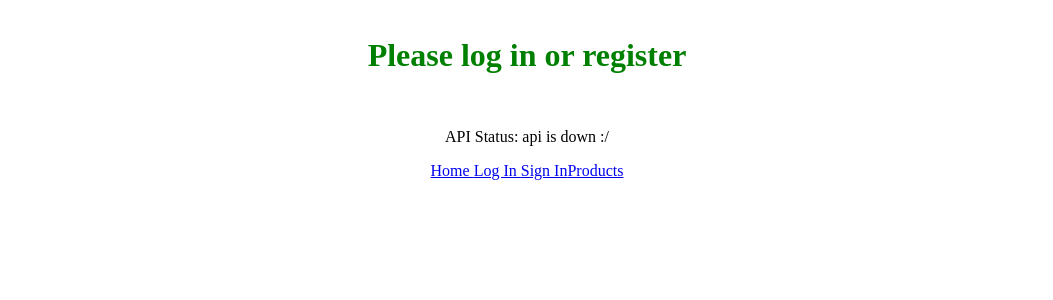
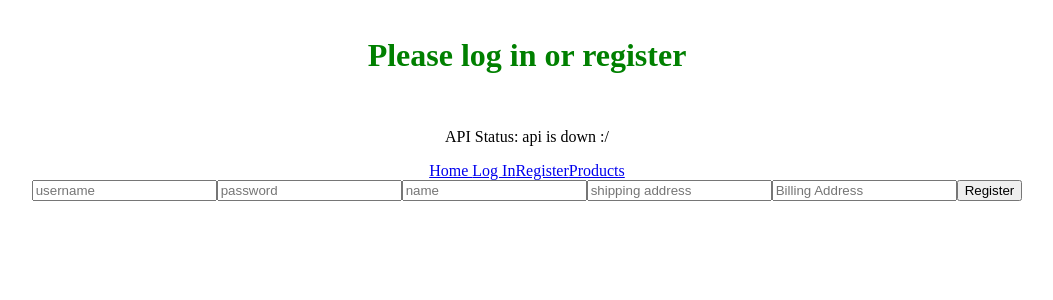
Before and after one commit to timDeHof/PawnShop-Galaxyv2.0, a React (Create React App) app: page /register in a window 1280 px wide. Shown: the top 300 px of the page, without its empty margins (113-1166 px from the left). Built offline with nearby package versions, Linux system fonts and the light colour scheme; no server answers.

Commit message:
Connect Register form to axios request

```diff
--- a/src/axios-services/users.js
+++ b/src/axios-services/users.js
@@ -32,3 +32,14 @@ export async function loginUser(username, password) {
   });
   return data;
 }
+
+export async function registerUser(username, password, name, shippingAddress, billingAddress) {
+  const { data } = await axios.post("/api/users/register", {
+    username,
+    password,
+    name,
+    shippingAddress,
+    billingAddress
+  })
+  return data
+}
--- a/src/components/App.js
+++ b/src/components/App.js
@@ -9,7 +9,7 @@ import { getAPIHealth } from "../axios-services";
 import "../style/App.css";
 import Login from "./Login";
 import Navbar from "./Navbar";
-import Signin from "./Signin";
+import Register from "./Register";
 import Products from "./Products";
 
 import useAuth from "../hooks/useAuth";
@@ -50,7 +50,7 @@ const App = () => {
 
       <Routes>
         <Route path="/login" element={<Login />} />
-        <Route path="/signin" element={<Signin />} />
+        <Route path="/register" element={<Register />} />
         <Route path="/products" element={<Products />} />
         <Route path="/" element={<Products />} />
       </Routes>
--- a/src/components/Login.jsx
+++ b/src/components/Login.jsx
@@ -2,7 +2,6 @@ import React, { useState } from "react";
 import { loginUser } from "../axios-services/users";
 import useAuth from "../hooks/useAuth";
 import { useNavigate } from "react-router-dom";
-import axios from "axios";
 
 function Login() {
   const { setToken, setUser, token } = useAuth();
--- a/src/components/Navbar.jsx
+++ b/src/components/Navbar.jsx
@@ -13,8 +13,8 @@ function Navbar() {
       <nav>
         {/* <h1>Welcome, {user.username} !</h1> */}
         <Link to="/">Home </Link>
-        <Link to="/Login">Log In </Link>
-        <Link to="/Signin">Sign In</Link>
+        <Link to="/Login">Log In</Link>
+        <Link to="/Register">Register</Link>
         <Link to="/Products">Products</Link>
       </nav>
     </div>
--- /dev/null
+++ b/src/components/Register.jsx
@@ -0,0 +1,88 @@
+import React, { useState } from "react";
+import { registerUser } from "../axios-services/users";
+import useAuth from "../hooks/useAuth";
+
+function Register() {
+  const { setToken } = useAuth();
+  const [username, setUsername] = useState("");
+  const [password, setPassword] = useState("");
+  const [name, setName] = useState("");
+  const [shippingAddress, setShippingAddress] = useState("");
+  const [billingAddress, setBillingAddress] = useState("");
+
+  return (
+    <div>
+      <form
+        onSubmit={async (e) => {
+          e.preventDefault();
+          try {
+            const result = await registerUser(
+              username,
+              password,
+              name,
+              shippingAddress,
+              billingAddress
+            );
+
+            localStorage.setItem("token", result.token);
+            setToken(result.token);
+
+            // history.push("/");
+          } catch (error) {
+            throw error;
+          }
+        }}
+      >
+        <input
+          value={username}
+          type="text"
+          placeholder="username"
+          onChange={(e) => {
+            setUsername(e.target.value);
+          }}
+          required
+          minLength="10"
+        />
+        <input
+          value={password}
+          type="password"
+          placeholder="password"
+          onChange={(e) => {
+            setPassword(e.target.value);
+          }}
+          required
+          minLength="10"
+        />
+        <input
+          value={name}
+          type="text"
+          placeholder="name"
+          onChange={(e) => {
+            setName(e.target.value);
+          }}
+          required
+        />
+        <input
+          value={shippingAddress}
+          type="text"
+          placeholder="shipping address"
+          onChange={(e) => {
+            setShippingAddress(e.target.value);
+          }}
+          required
+        />
+        <input
+          value={billingAddress}
+          type="text"
+          placeholder="Billing Address"
+          onChange={(e) => {
+            setBillingAddress(e.target.value);
+          }}
+        />
+        <button type="submit">Register</button>
+      </form>
+    </div>
+  );
+}
+
+export default Register;
--- a/src/components/Signin.jsx
+++ /dev/null
@@ -1,11 +0,0 @@
-import React from "react";
-
-function Signin() {
-  return (
-    <div>
-      <h1>Hello</h1>
-    </div>
-  );
-}
-
-export default Signin;
--- a/src/components/index.js
+++ b/src/components/index.js
@@ -1,4 +1,4 @@
 export { default as App } from "./App";
 export { default as Login } from "./Login";
 export { default as Navbar } from "./Navbar";
-export { default as Signin } from "./Signin";
+export { default as Register } from "./Register";
```
